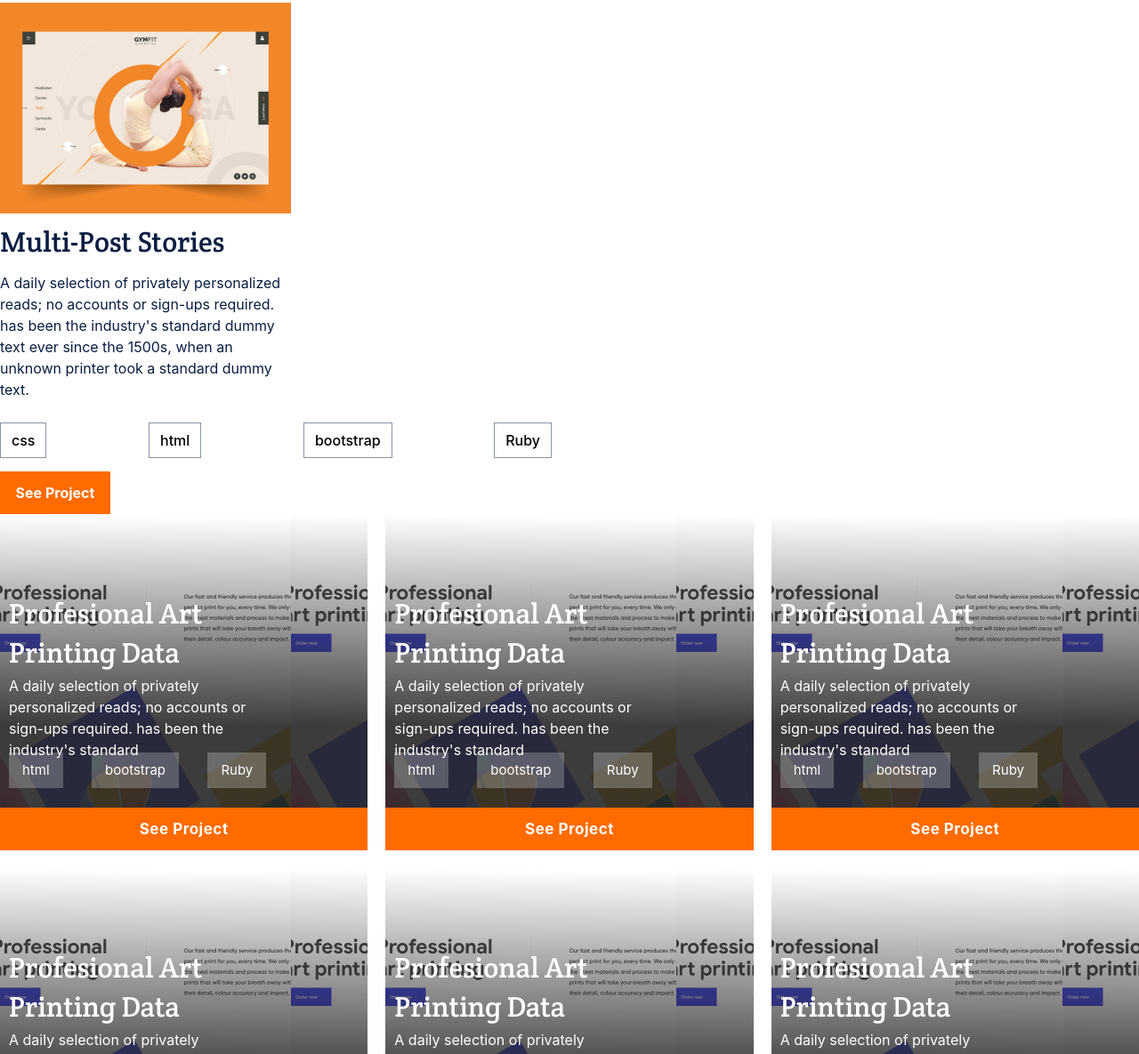
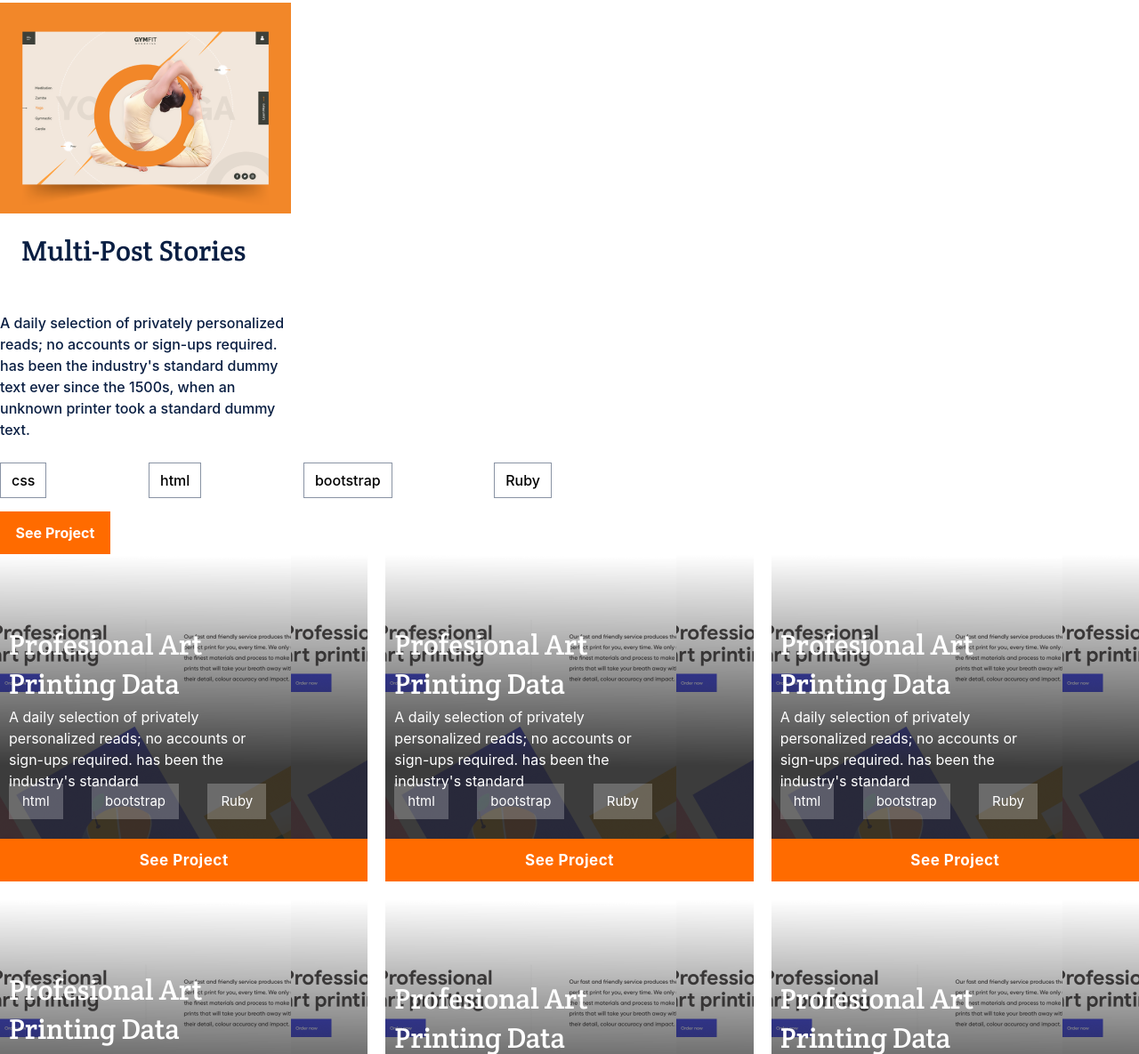
Before and after one commit to arnoldnekemiah/portfolio-m, a website: page index.html in a window 1280 px wide. Shown: the part 822-2007 px from the top of the page at 89% size. Drawn offline with Linux system fonts and the light colour scheme; a web font is replaced by a local one.

Commit message:
used css as suggested by the reviewer

```diff
--- a/index.html
+++ b/index.html
@@ -53,9 +53,9 @@
             <img src="/Images/Img Placeholder.png" alt="">
           </div>
           <div>
-            <p class="Multi-Post-Heading">
+            <h2 class="Multi-Post-Heading">
               Multi-Post Stories
-            </p>
+            </h2>
             <p class="Multi-Post-stories">
               A daily selection of privately personalized reads; no accounts or sign-ups required.
               has been the industry's standard dummy text ever since the 1500s, when an unknown
@@ -81,9 +81,9 @@
       </section>
       <section class="work-container">
         <div class="art-container">
-          <p class="profesional-Art-heading">
+          <h2 class="profesional-Art-heading">
             Profesional Art Printing Data
-          </p>
+          </h2>
           <p class="profesional-Art-content">
             A daily
             selection of privately personalized reads;
@@ -98,9 +98,9 @@
           <a href="#2" class="profesional-Art-btm button">See Project</a>
         </div>
         <div class="art-container">
-          <p class="profesional-Art-heading">
+          <h2 class="profesional-Art-heading">
             Profesional Art Printing Data
-          </p>
+          </h2>
           <p class="profesional-Art-content">
             A daily
             selection of privately personalized reads;
@@ -115,9 +115,9 @@
           <a href="#3" class="profesional-Art-btm button">See Project</a>
         </div>
         <div class="art-container">
-          <p class="profesional-Art-heading">
+          <h2 class="profesional-Art-heading">
             Profesional Art Printing Data
-          </p>
+          </h2>
           <p class="profesional-Art-content">
             A daily
             selection of privately personalized reads;
@@ -132,9 +132,9 @@
           <a href="#4" class="profesional-Art-btm button">See Project</a>
         </div>
         <div class="art-container">
-          <p class="profesional-Art-heading">
+          <h2 class="profesional-Art-heading">
             Profesional Art Printing Data
-          </p>
+          </h2>
           <p class="profesional-Art-content">
             A daily
             selection of privately personalized reads;
--- a/style.css
+++ b/style.css
@@ -89,7 +89,7 @@ ul {
 }
 
 .Recent-work {
-  grid-column: 1 / 3;
+  grid-column: 1/3;
 }
 
 .Recent {
@@ -123,7 +123,7 @@ ul {
 .Multi-Post-stories {
   font-family: 'Inter', sans-serif;
   font-style: normal;
-  font-weight: 400;
+  font-weight: 500;
   font-size: 16px;
   color: #091e42;
   margin-top: 12px;
@@ -161,7 +161,7 @@ ul {
 }
 
 .art-container {
-  background-image: url("/Images/Img\ Placeholder\ \(1\).png");
+  background-image: url("Images/Img\ Placeholder\ \(1\).png");
 }
 
 .profesional-Art-heading {
@@ -318,7 +318,7 @@ h2 {
   font-weight: 700;
 }
 
-.button:disabled {
+.button:active {
   background-color: #f4f1f0;
   color: #5b5957;
 }
```
